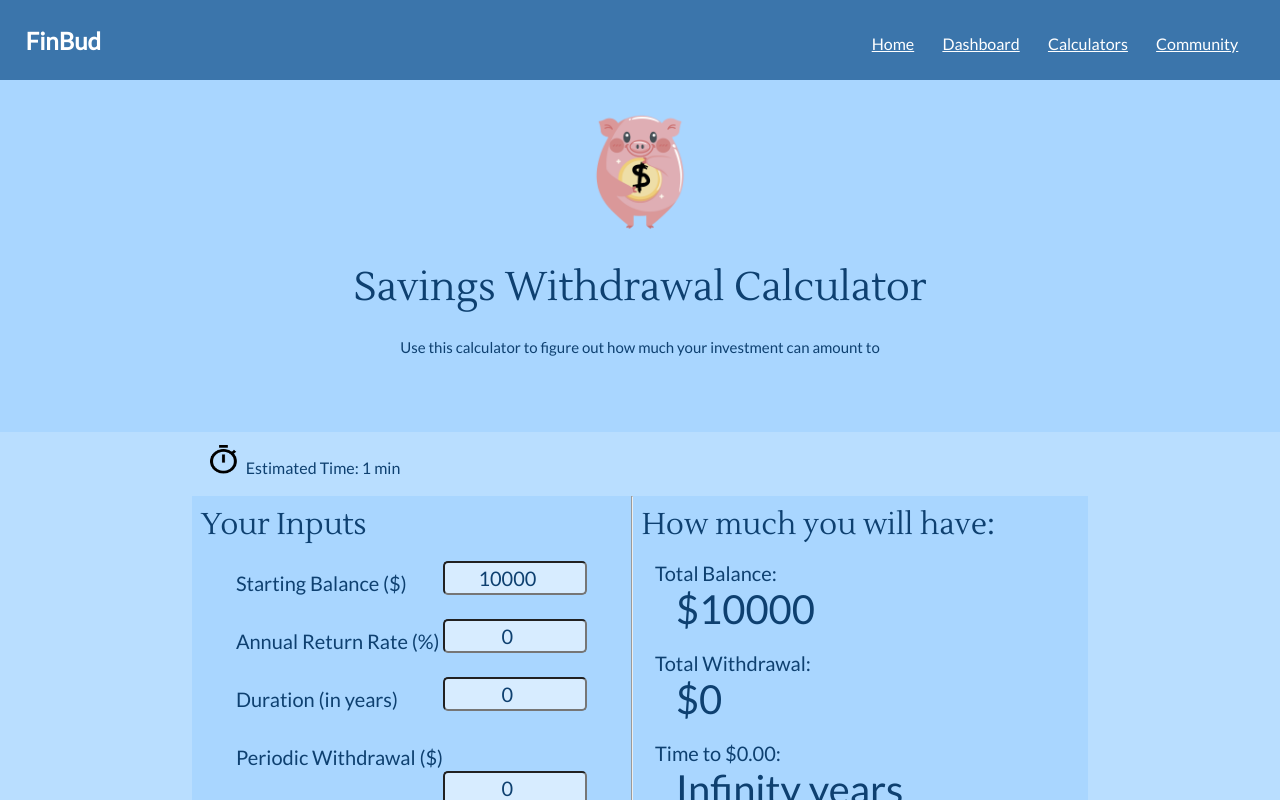
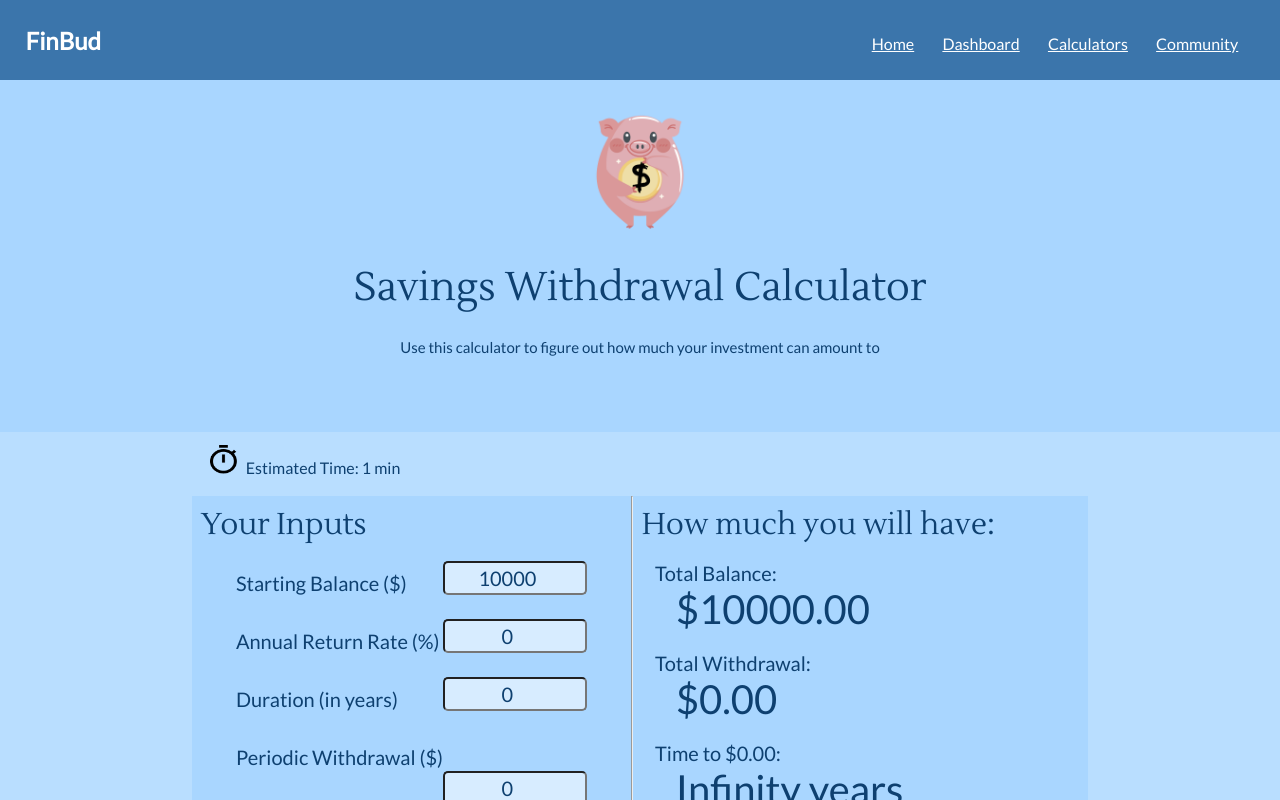
Before and after one commit to limjoobin/bt3103-finbud, a Vue app: page /savings_withdrawal in a window 1280 px wide. Shown: the top 800 px of the page. Built offline with nearby package versions, Linux system fonts and the light colour scheme; no server answers.

Commit message:
Changed calculated values

```diff
--- a/src/components/pages/SavingsWithdrawalPage/Calculator.vue
+++ b/src/components/pages/SavingsWithdrawalPage/Calculator.vue
@@ -82,16 +82,16 @@ export default {
         },
         balance: function(){
             let amount = this.startingBalance * Math.pow((1+ this.returnRate), this.duration);
-            return amount
+            return amount.toFixed(2)
         },
         withdrawal: function(){
             let total_withdrawal = this.duration * this.frequency * this.periodicWithdrawal;
-            return total_withdrawal
+            return total_withdrawal.toFixed(2)
         },
         timeLeft: function(){
             let yearlyWithdrawal = this.frequency * this.periodicWithdrawal;
             let time = this.balance / yearlyWithdrawal;
-            return time;
+            return time.toFixed(2);
         }
 
     },
```
